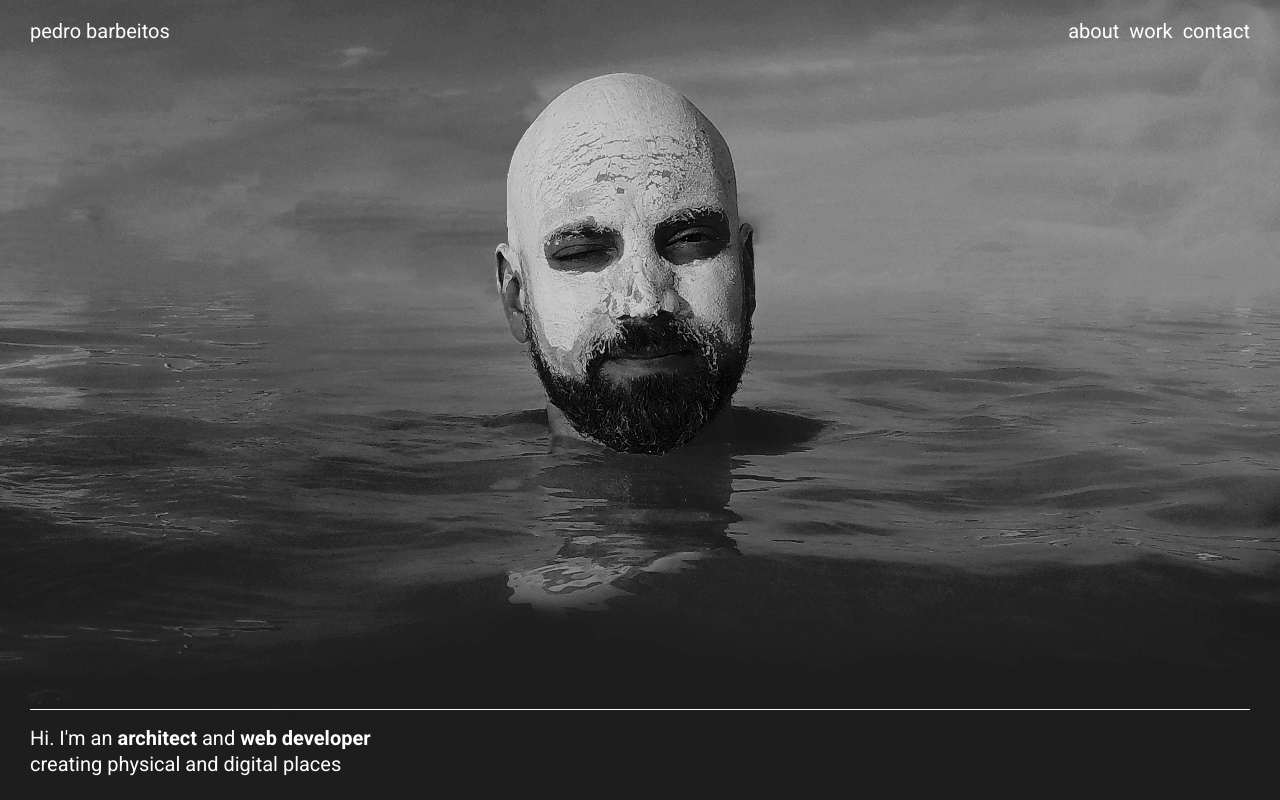
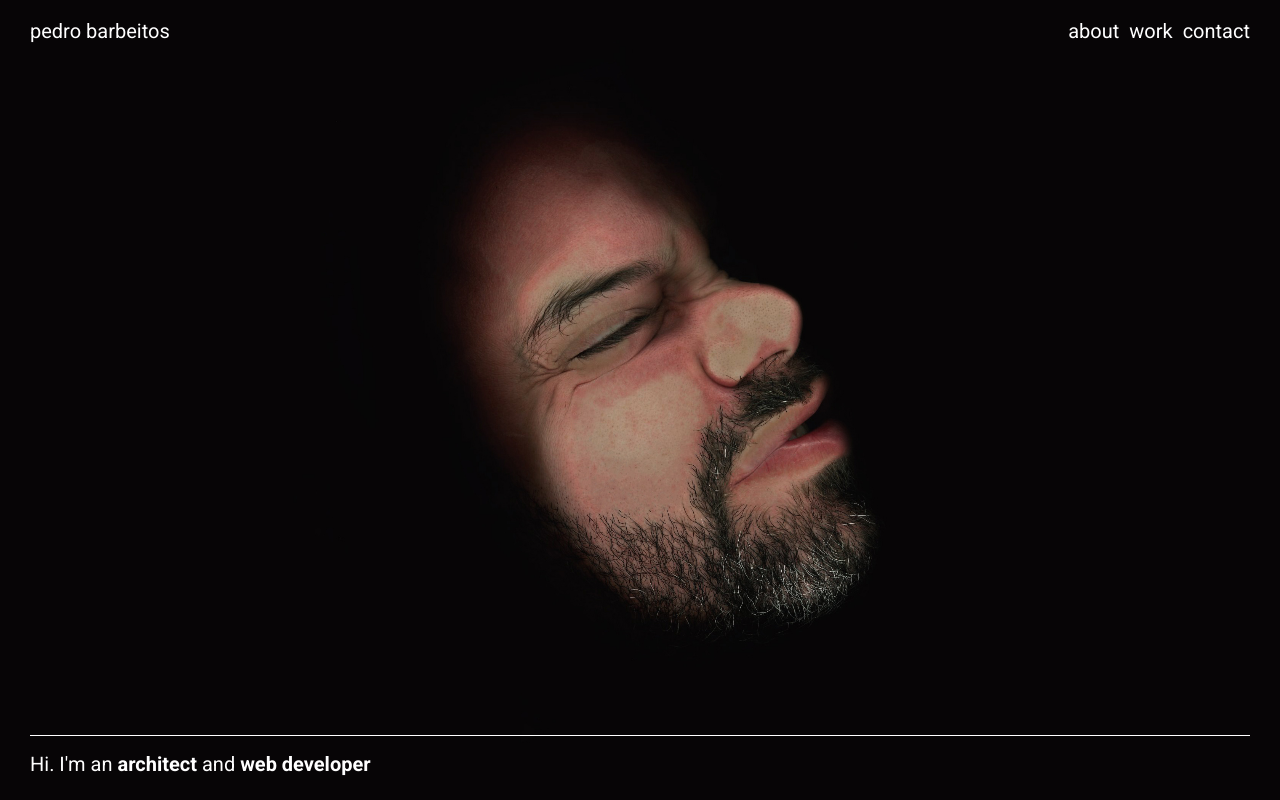
Before and after one commit to pedrobarbeitos/pedrobarbeitos.dev, a Next.js app: page / in a window 1280 px wide. Shown: the top 800 px of the page. Built offline with nearby package versions, Linux system fonts and the light colour scheme.

Commit message:
background image changed

```diff
--- a/src/app/page.tsx
+++ b/src/app/page.tsx
@@ -9,9 +9,9 @@
         <Navbar/>
         <h1 className="containerText">
           <p>Hi. I&apos;m an <b>architect</b> and <b>web developer</b></p>
-          <p>creating physical and digital places</p>
         </h1>
       </div>
+      <Float/>
       <Float/>
       <div className="test"> TEST </div>
     </div>
```
Also changed, not shown: public/profile.jpg.
